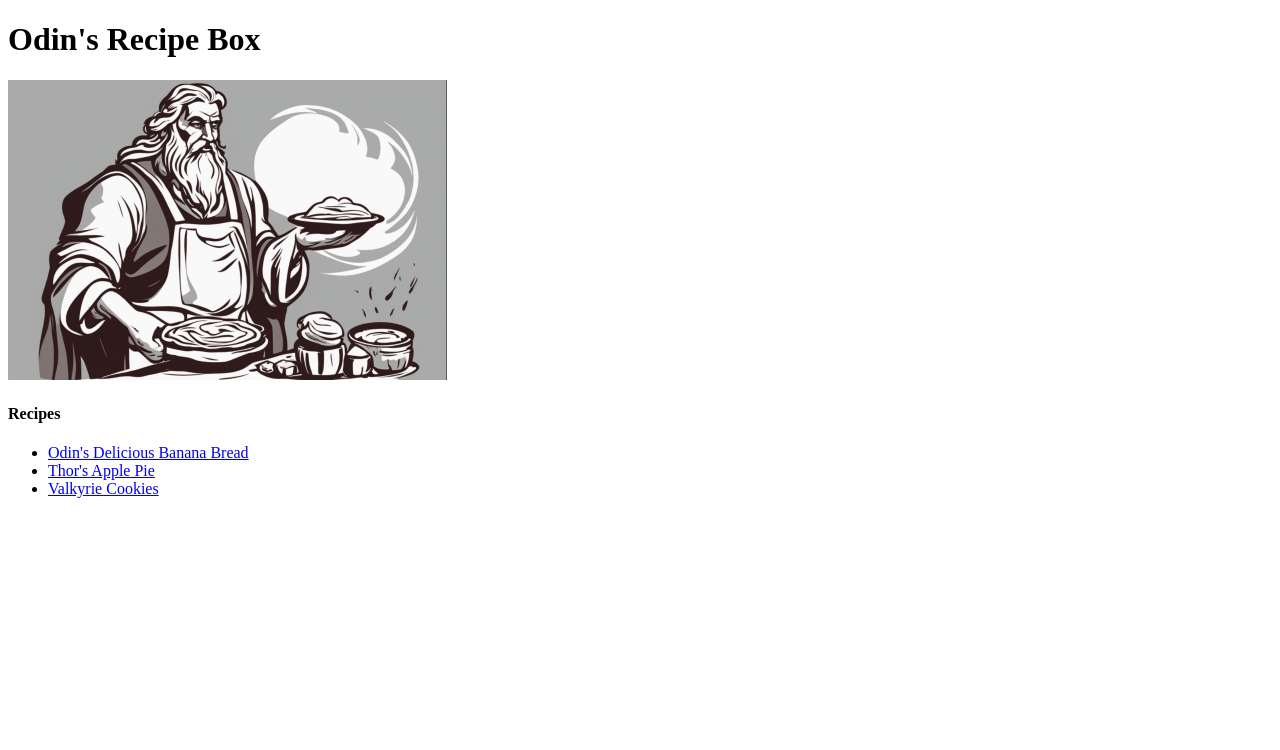
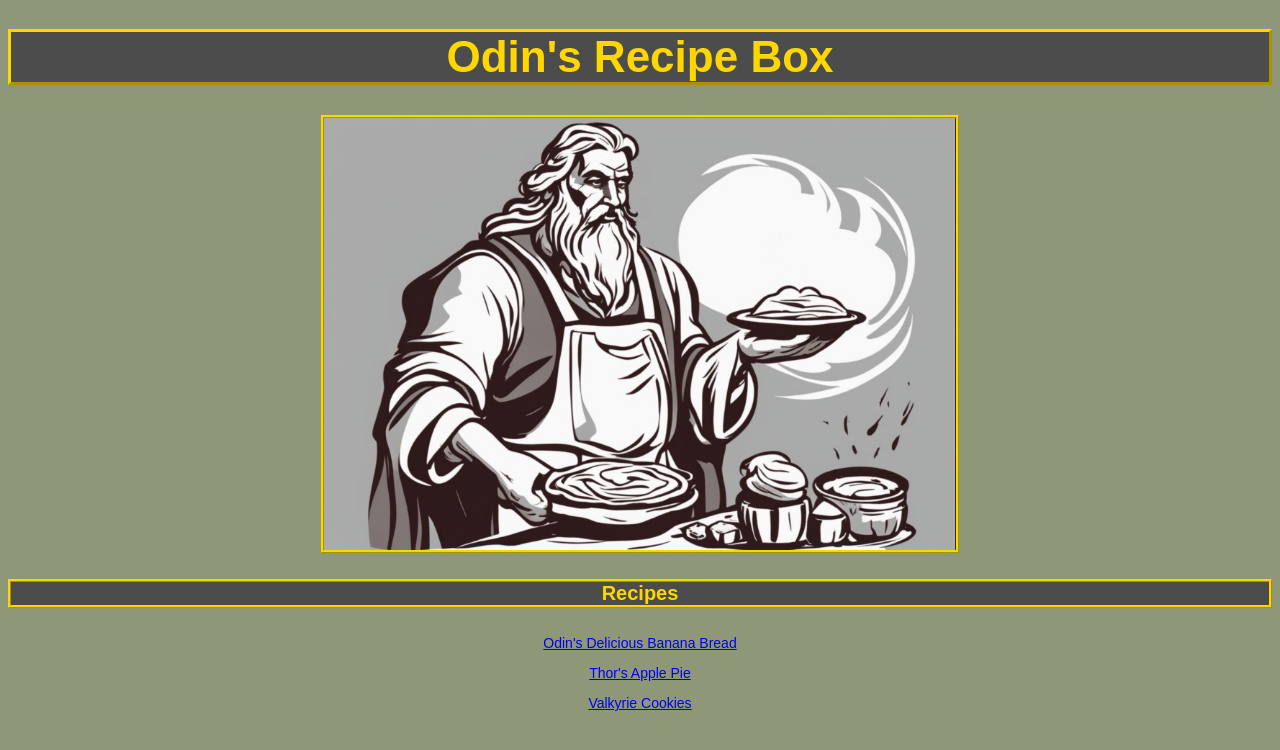
Before and after one commit to Eoghan-Perkins/Odin-Recipes, a plain HTML site: page index.html in a window 1280 px wide. Drawn offline with Linux system fonts and the light colour scheme.

Commit message:
Create style.css file, Update Landing page
Add Some Norse design to the recipe landing page, using RGB color codes
retrieved from chatGPT. style.css file created to utilize external
styling.

```diff
--- a/index.html
+++ b/index.html
@@ -4,15 +4,15 @@
     <meta charset="UTF-8">
     <meta name="viewport" content="width=device-width, initial-scale=1.0">
     <title>Odin Recipe Box</title>
+    <link rel="stylesheet" href="style.css"></link>
 </head>
 <body>
-    <h1><strong>Odin's Recipe Box</strong></h1>
-    <img src="images/odinbaking.jpg" height="300" alt="The Norse God Odin Baking A Pie">
-   <h4>Recipes</h4>
-   <ul>
-    <li><a href="recipes/banana-bread.html">Odin's Delicious Banana Bread</a></li>
-    <li><a href="recipes/apple-pie.html">Thor's Apple Pie</a></li>
-    <li><a href="recipes/ccpb-cookies.html">Valkyrie Cookies</a></li>
-   </ul>
+    <h1 id="title"><strong>Odin's Recipe Box</strong></h1>
+    <img class="imogen" src="images/odinbaking.jpg" alt="The Norse God Odin Baking A Pie">
+    <h4 class="gen">Recipes</h4>
+    <p><a href="recipes/banana-bread.html">Odin's Delicious Banana Bread</a></li>
+    <p><a href="recipes/apple-pie.html">Thor's Apple Pie</a></li>
+    <p><a href="recipes/ccpb-cookies.html">Valkyrie Cookies</a></li>
+
 </body>
 </html>
--- /dev/null
+++ b/style.css
@@ -0,0 +1,38 @@
+body {
+    background-color: rgb(143, 151, 121);
+}
+
+#title {
+    text-align: center;
+    border-style: outset;
+    border-color: rgb(255, 215, 0);
+    font-family: Norse, fantasy;
+    color: rgb(255, 215, 0);
+    background-color: rgb(76, 76, 76);
+    font-size: 44px;
+}
+.gen {
+    text-align: center;
+    font-size: 20px;
+    color: rgb(255, 215, 0);
+    font-family:  fantasy;
+    background-color: rgb(76, 76, 76);
+    border: ridge;
+    border-color: rgb(255, 215, 0);
+
+}
+.imogen {
+    display: block;
+    margin-left: auto;
+    margin-right: auto;
+    width: 50%;
+    border: ridge;
+    border-color: rgb(255, 215, 0);
+}
+
+p {
+    font-family: Baskerville, fantasy;
+    font-size: 14px;
+    text-align: center;
+    color: rgb(143, 151, 121);
+}
```
